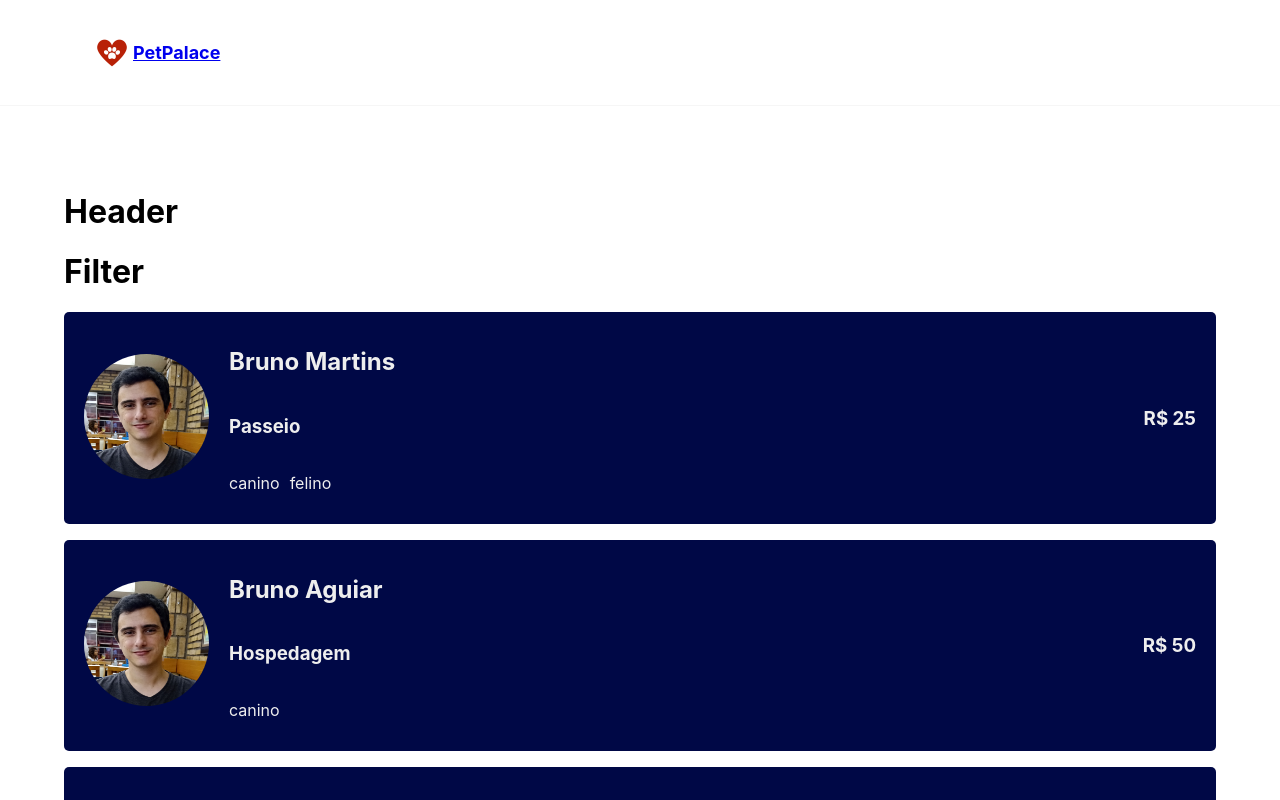
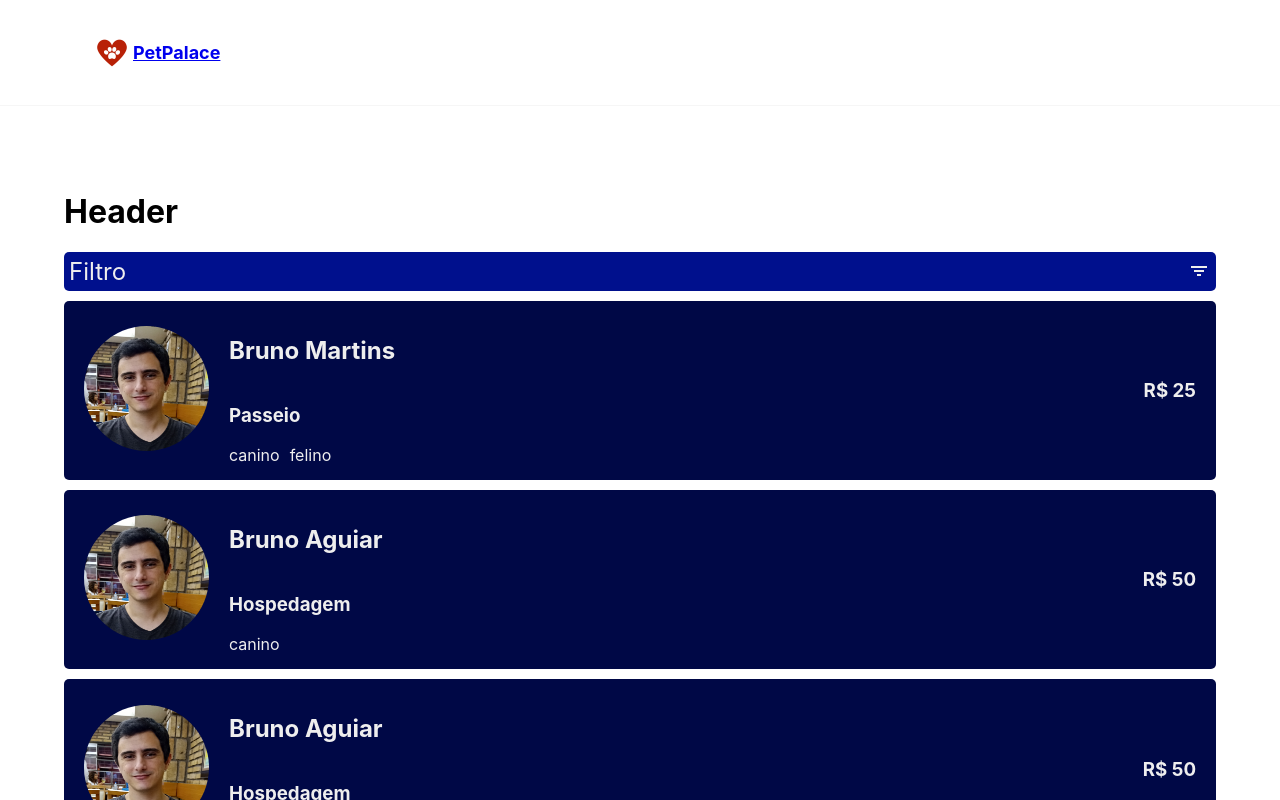
Before and after one commit to Nmflores/PetPalace, a React (Create React App) app in the folder client/: page / in a window 1280 px wide. Shown: the top 800 px of the page. Built offline with nearby package versions, Linux system fonts and the light colour scheme.

Commit message:
Adicionado parte do campo de filtro

```diff
--- a/client/src/components/card/Card.css
+++ b/client/src/components/card/Card.css
@@ -4,11 +4,11 @@
   padding: 0.9375rem 1.25rem;
   display: flex;
   flex-direction: row;
-  border-radius: 5px;
+  border-radius: 0.3125rem;
   justify-content: left;
   color: #eee;
   align-items: center;
-  margin-bottom: 1rem;
+  margin-bottom: 0.625rem;
 }
 
 .card-description {
--- a/client/src/components/filter/Filter.jsx
+++ b/client/src/components/filter/Filter.jsx
@@ -1,9 +1,12 @@
 import React from 'react';
+import {BiFilter} from 'react-icons/bi';
+
+import './filter.css';
 
 const Filter = () => {
   return (
-    <div>
-      <h1>Filter</h1>
+    <div className='filter-container'>
+      <p>Filtro</p><BiFilter onClick=''/>
     </div>
   );
 }
--- a/client/src/components/filter/filter.css
+++ b/client/src/components/filter/filter.css
@@ -0,0 +1,17 @@
+.filter-container {
+  background-color: rgb(0, 16, 141);
+  margin: 0.125rem 0;
+  padding: 0.3125rem 0.3125rem;
+  display: flex;
+  flex-direction: row;
+  border-radius: 0.3125rem;
+  justify-content: space-between;
+  color: #eee;
+  align-items: center;
+  margin-bottom: 0.625rem;
+  font-size: 1.5rem;
+}
+
+p {
+  margin: 0;
+}
--- a/package.json
+++ b/package.json
@@ -1,5 +1,6 @@
 {
   "dependencies": {
+    "react-icons": "^4.3.1",
     "react-modal-login": "^2.0.7"
   }
 }
```
Also changed, not shown: 1 other file (tests, documents, lock files or other folders).
